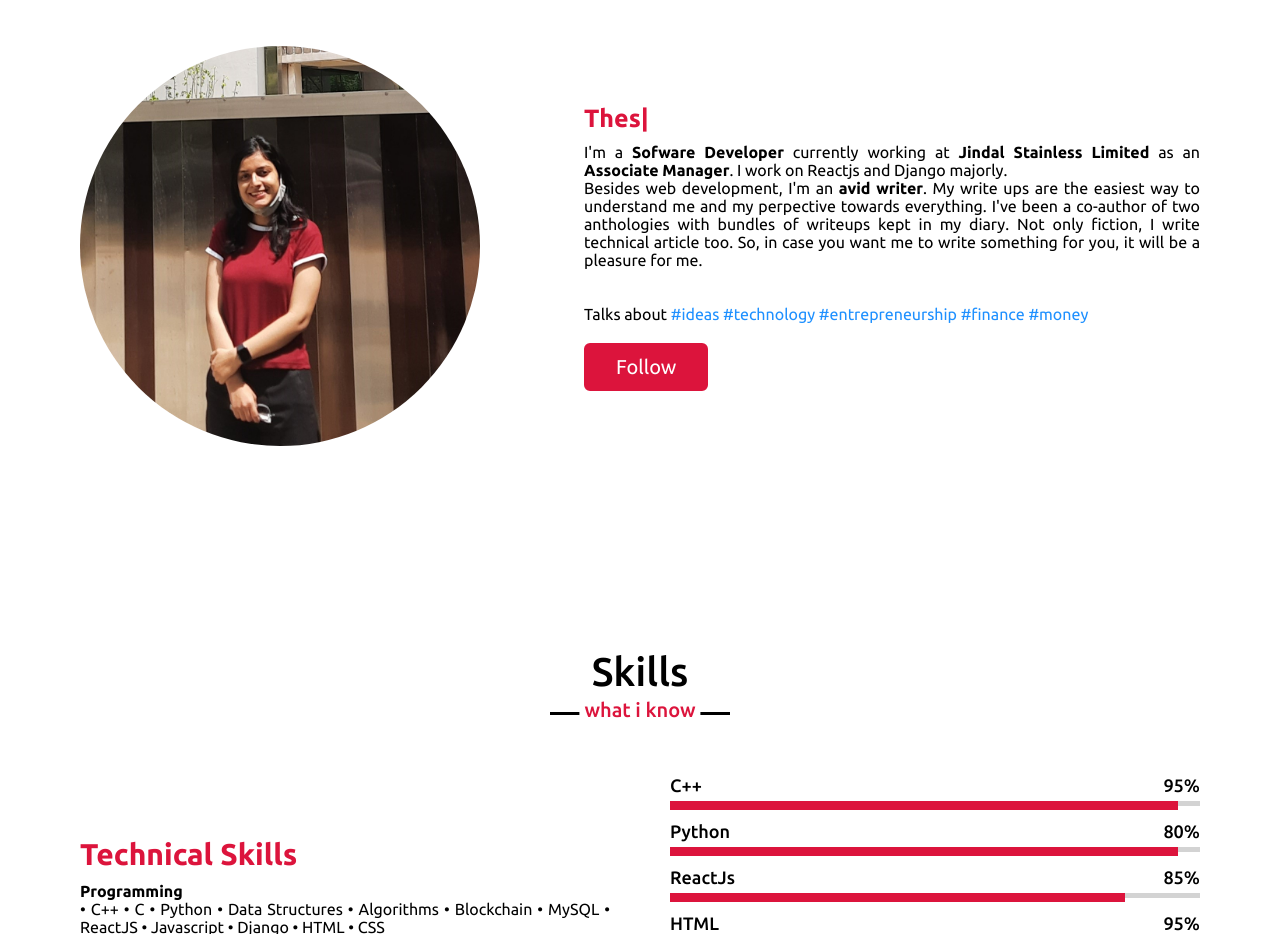
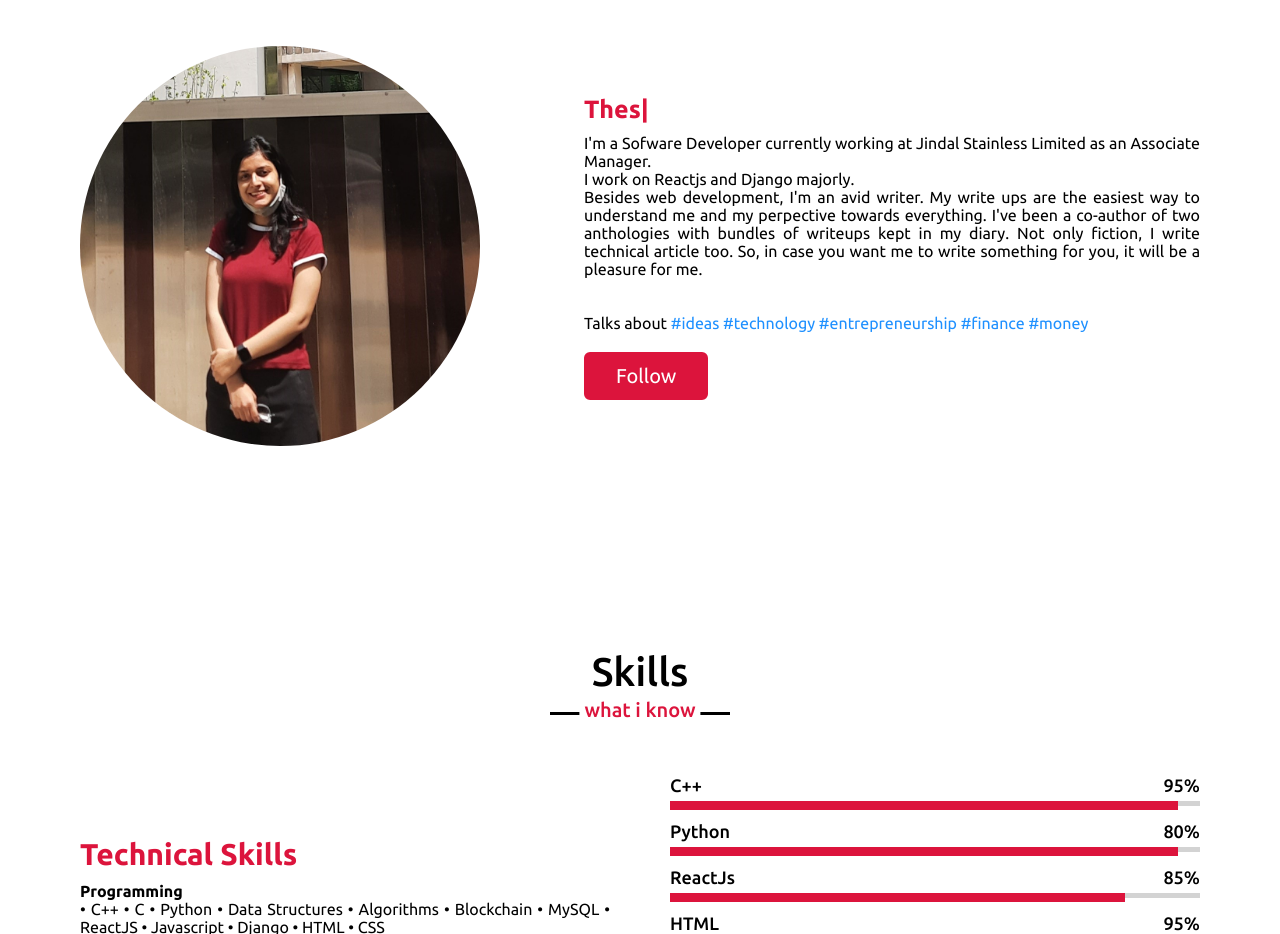
Before and after one commit to tanujajoshi1/TanujaJoshi, a website: page public/index.html in a window 1280 px wide. Shown: the part 980-1914 px from the top of the page. Drawn offline with nearby package versions, Linux system fonts and the light colour scheme; some packages are replaced by stand-ins of ours.

Commit message:
Update index.html

```diff
--- a/public/index.html
+++ b/public/index.html
@@ -60,8 +60,9 @@
                             </div>
                             <div class="column right">
                                 <div class="text"><span class="typing1"></span></div>
-                                <p>I'm a <b>Sofware Developer</b> currently working at <b>Jindal Stainless Limited</b> as an <b>Associate Manager</b>. I work on Reactjs and Django majorly.</p>
-                                <p>Besides web development, I'm an <b>avid writer</b>. My write ups are the easiest way to understand me and my perpective towards everything. I've been a co-author of two anthologies with bundles of writeups kept in my diary.
+                                <p>I'm a Sofware Developer currently working at Jindal Stainless Limited as an Associate Manager. </p>
+                                    <p>I work on Reactjs and Django majorly.</p>
+                                <p>Besides web development, I'm an avid writer. My write ups are the easiest way to understand me and my perpective towards everything. I've been a co-author of two anthologies with bundles of writeups kept in my diary.
                                     Not only fiction, I write technical article too. So, in case you want me to write something for you, it will be a pleasure for me.
                                 </p>
                               <br><br/>
```
